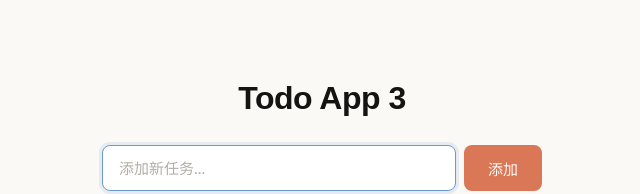
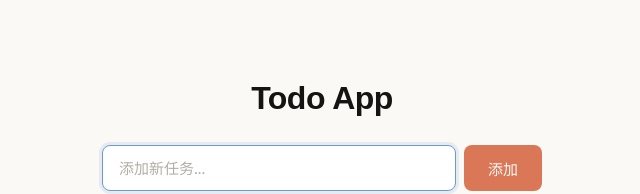
Before and after one commit to ericleung/todo-app, a plain HTML site: page todo-app/index.html in a window 1280 px wide. Shown: the top 194 px of the page, without its empty margins (318-958 px from the left). Drawn offline with Linux system fonts and the light colour scheme.

Commit message:
style(todo-app): 移除页面标题中的版本号
将标题从"Todo App 3"简化为"Todo App"，优化页面展示效果

```diff
--- a/todo-app/index.html
+++ b/todo-app/index.html
@@ -8,7 +8,7 @@
   </head>
   <body>
     <div class="container">
-      <h1>Todo App 3</h1>
+      <h1>Todo App</h1>
 
       <div class="input-group">
         <input type="text" id="todoInput" placeholder="添加新任务..." autofocus />
```
